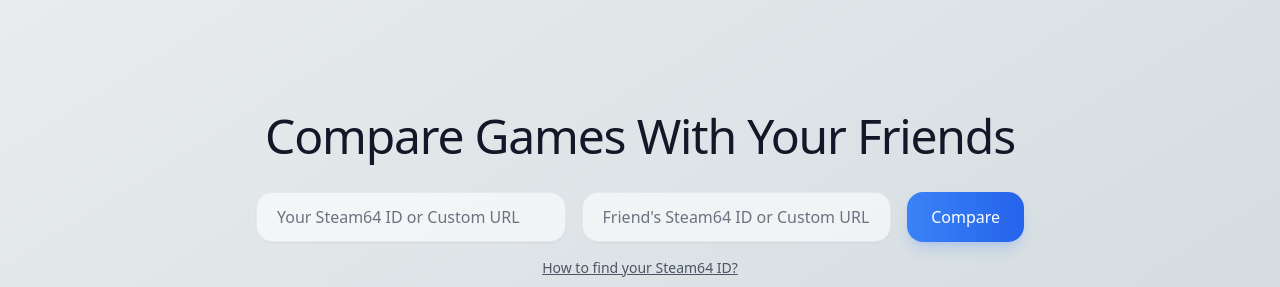
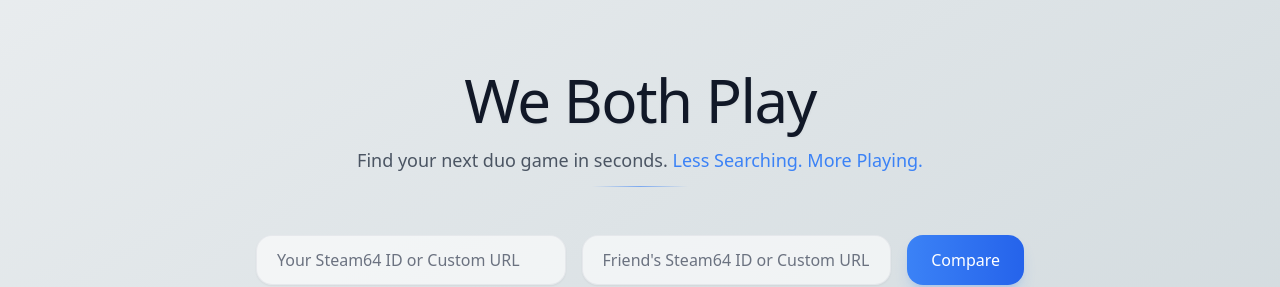
Before and after one commit to tsmith608/steam-compare, a Next.js app: page / in a window 1280 px wide. Shown: the part 205-492 px from the top of the page. Built offline with nearby package versions, Linux system fonts and the light colour scheme.

Commit message:
updated header

```diff
--- a/src/app/page.jsx
+++ b/src/app/page.jsx
@@ -58,9 +58,17 @@ export default function Home() {
 
   return (
     <main className="flex flex-col items-center justify-center w-full max-w-6xl px-6 py-20 text-center relative">
-      <h1 className="text-5xl font-light mb-8 tracking-tight text-gray-900 dark:text-gray-100">
-        Compare Games With Your Friends
+      <header className="text-center mb-12">
+      <h1 className="text-6xl font-extralight tracking-tight text-gray-900 dark:text-gray-100 drop-shadow-sm">
+        We Both Play
       </h1>
+      <p className="mt-4 text-lg text-gray-600 dark:text-gray-400 max-w-xl mx-auto">
+        Find your next duo game in seconds.
+        <span className="text-blue-500 font-medium"> Less Searching. More Playing.</span>
+      </p>
+      <div className="mt-3 h-[1px] w-24 mx-auto bg-gradient-to-r from-transparent via-blue-500/60 to-transparent"></div>
+      </header>
+
 
       {!data && (
         <>
```
